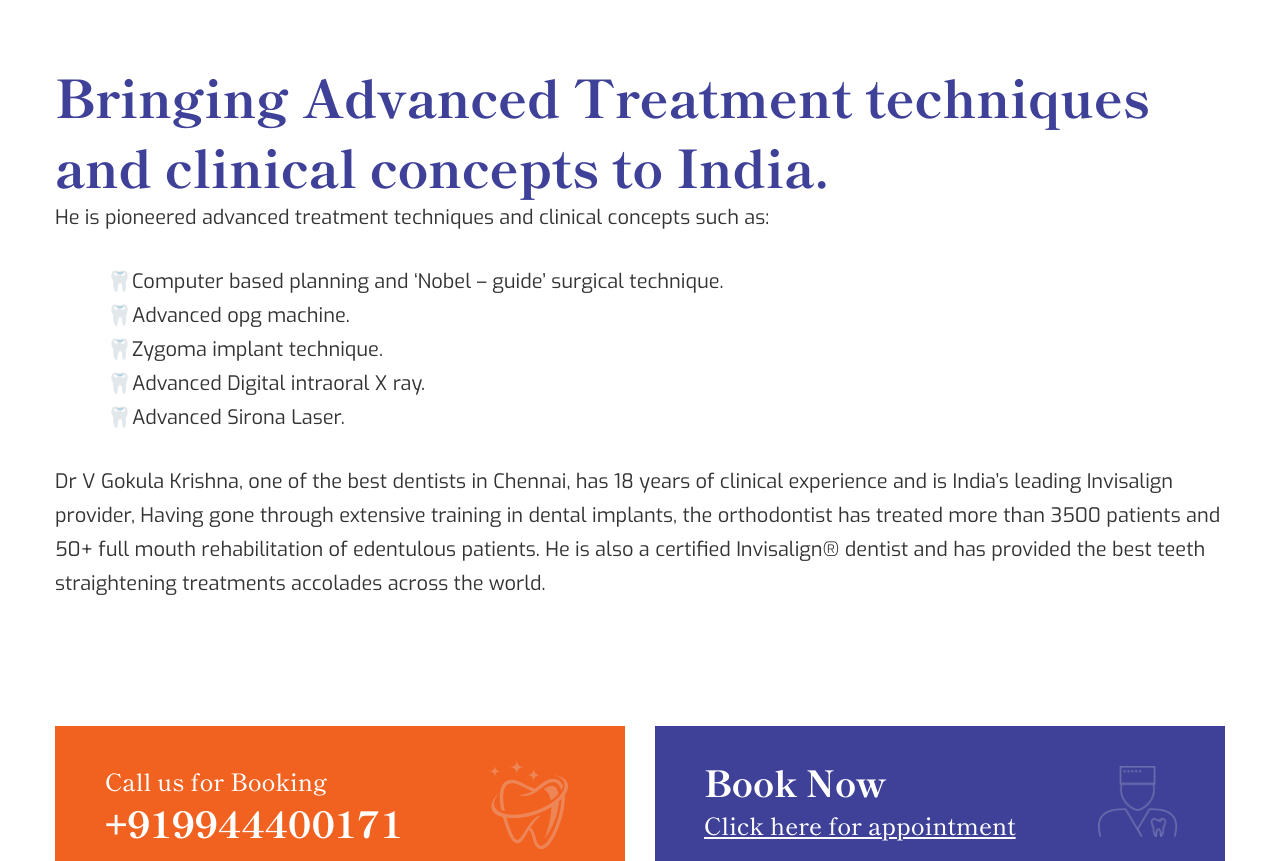
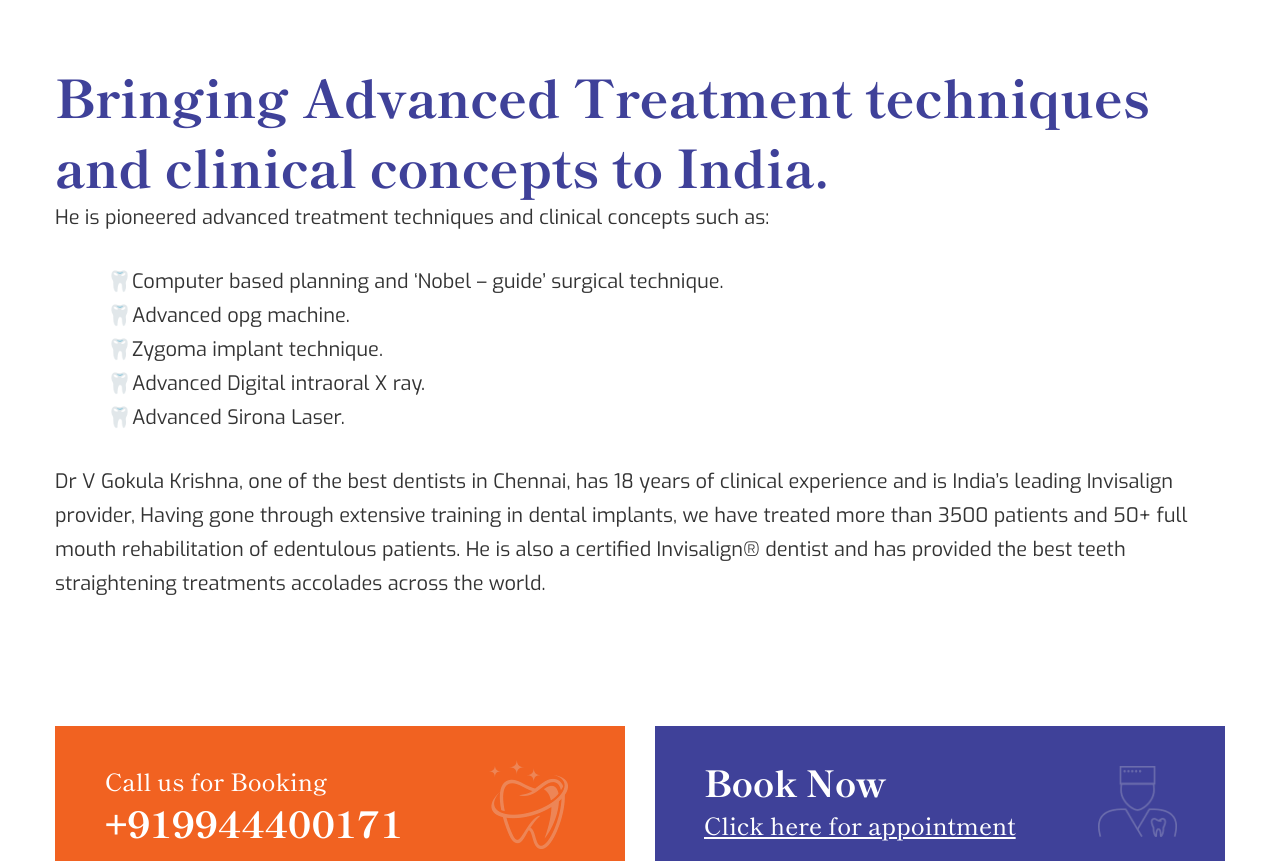
Before and after one commit to pvrdental/pvrdentalhospital, a plain HTML site: page about-us.html in a window 1280 px wide. Shown: the part 1399-2260 px from the top of the page. Drawn offline with Linux system fonts and the light colour scheme.

Commit message:
Update about-us.html

```diff
--- a/about-us.html
+++ b/about-us.html
@@ -238,7 +238,7 @@
 
 
                          Dr V Gokula Krishna, one of the best dentists in Chennai, has 18 years of clinical experience and is India’s leading  Invisalign provider,
-Having gone through extensive training in dental implants, the orthodontist has treated more than 3500 patients and 50+ full mouth rehabilitation of edentulous patients.
+Having gone through extensive training in dental implants, we have treated more than 3500 patients and 50+ full mouth rehabilitation of edentulous patients.
 He is also a certified Invisalign® dentist and has provided the best teeth straightening treatments accolades across the world.
 
 
```
